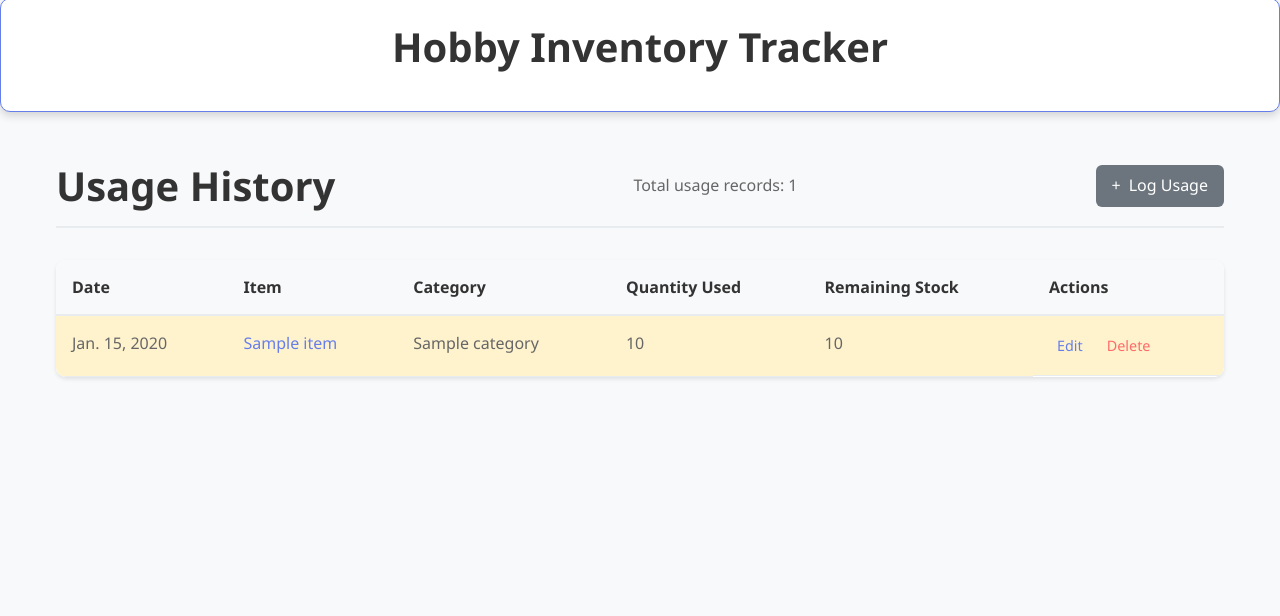
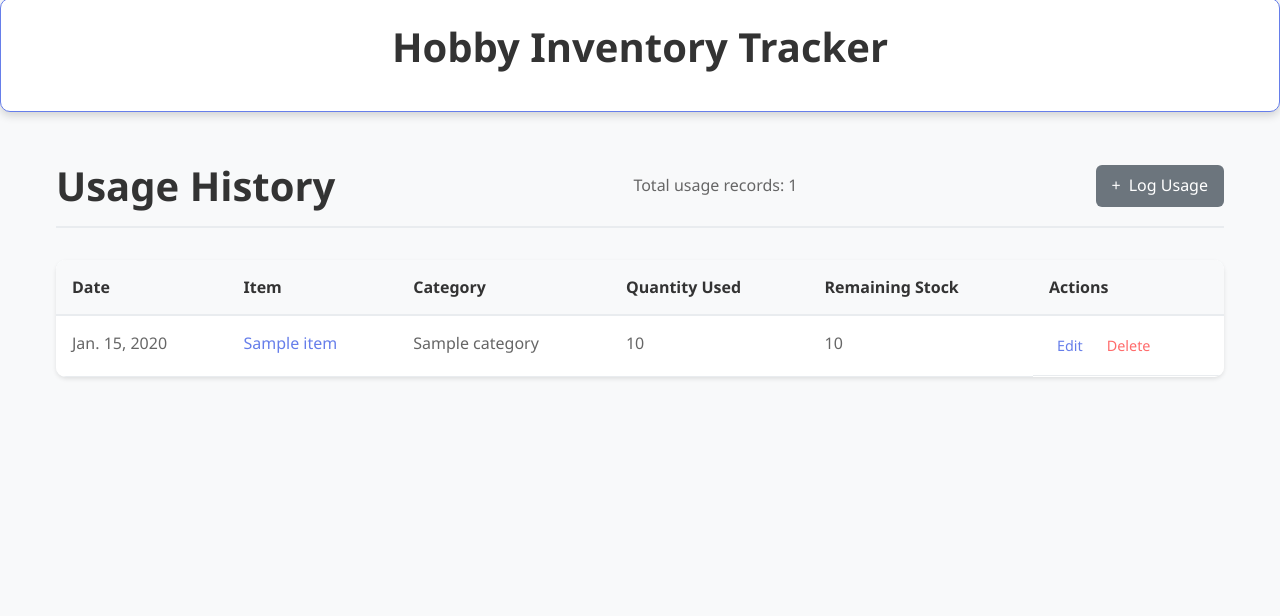
Before and after one commit to xxoiri/cs412, a Django app: page /project/usage/ in a window 1280 px wide. Shown: the top 616 px of the page. Run offline with Django 5.2, Linux system fonts and the light colour scheme; tables that the repository leaves empty hold one stand-in row (values such as "Sample post").

Commit message:
Missed a couple of templates that had the wrong low stock indicator still.

```diff
--- a/project/templates/project/usagerecord_confirm_delete.html
+++ b/project/templates/project/usagerecord_confirm_delete.html
@@ -17,7 +17,7 @@
                 <p><strong>Usage Date:</strong> {{ object.usage_date }}</p>
                 <p><strong>Quantity Used:</strong> {{ object.quantity_used }}</p>
                 <p><strong>Current Stock:</strong> {{ object.item.current_quantity }}</p>
-                {% if object.item.current_quantity <= object.item.minimum_quantity %}
+                {% if object.item.current_quantity < object.item.minimum_quantity %}
                     <p class="low-stock-warning">⚠️ This item is already low on stock!</p>
                 {% endif %}
             </div>
--- a/project/templates/project/usagerecord_list.html
+++ b/project/templates/project/usagerecord_list.html
@@ -28,7 +28,7 @@
             </thead>
             <tbody>
                 {% for usage in usage_records %}
-                <tr class="{% if usage.item.current_quantity <= usage.item.minimum_quantity %}low-stock-row{% endif %}">
+                <tr class="{% if usage.item.current_quantity < usage.item.minimum_quantity %}low-stock-row{% endif %}">
                     <td>{{ usage.usage_date }}</td>
                     <td>
                         <a href="{% url 'item-detail' usage.item.pk %}">{{ usage.item.name }}</a>
@@ -36,7 +36,7 @@
                     <td>{{ usage.item.category.name }}</td>
                     <td>{{ usage.quantity_used }}</td>
                     <td>
-                        <span class="stock-indicator {% if usage.item.current_quantity <= usage.item.minimum_quantity %}danger{% endif %}">
+                        <span class="stock-indicator {% if usage.item.current_quantity < usage.item.minimum_quantity %}danger{% endif %}">
                             {{ usage.item.current_quantity }}
                         </span>
                     </td>
```
